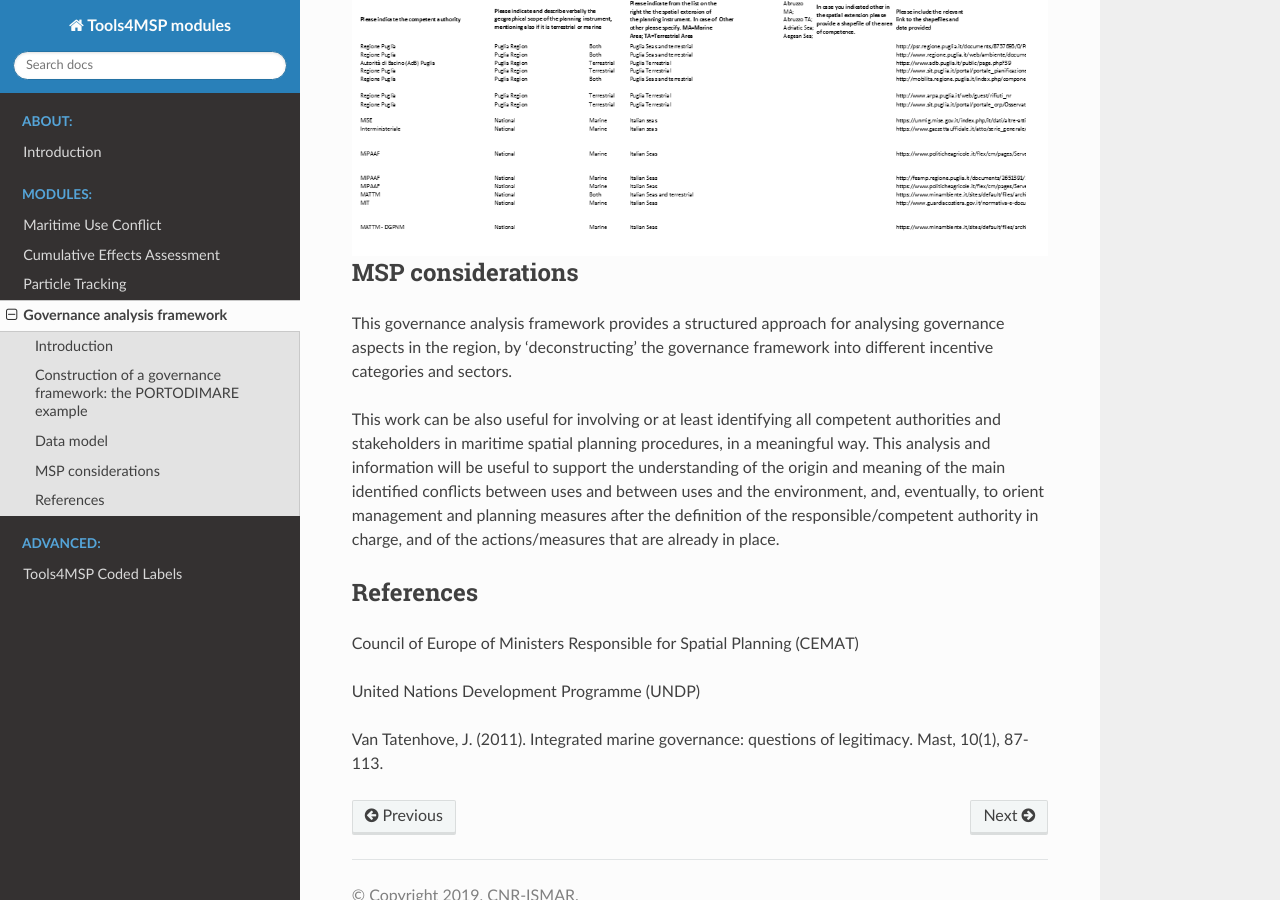
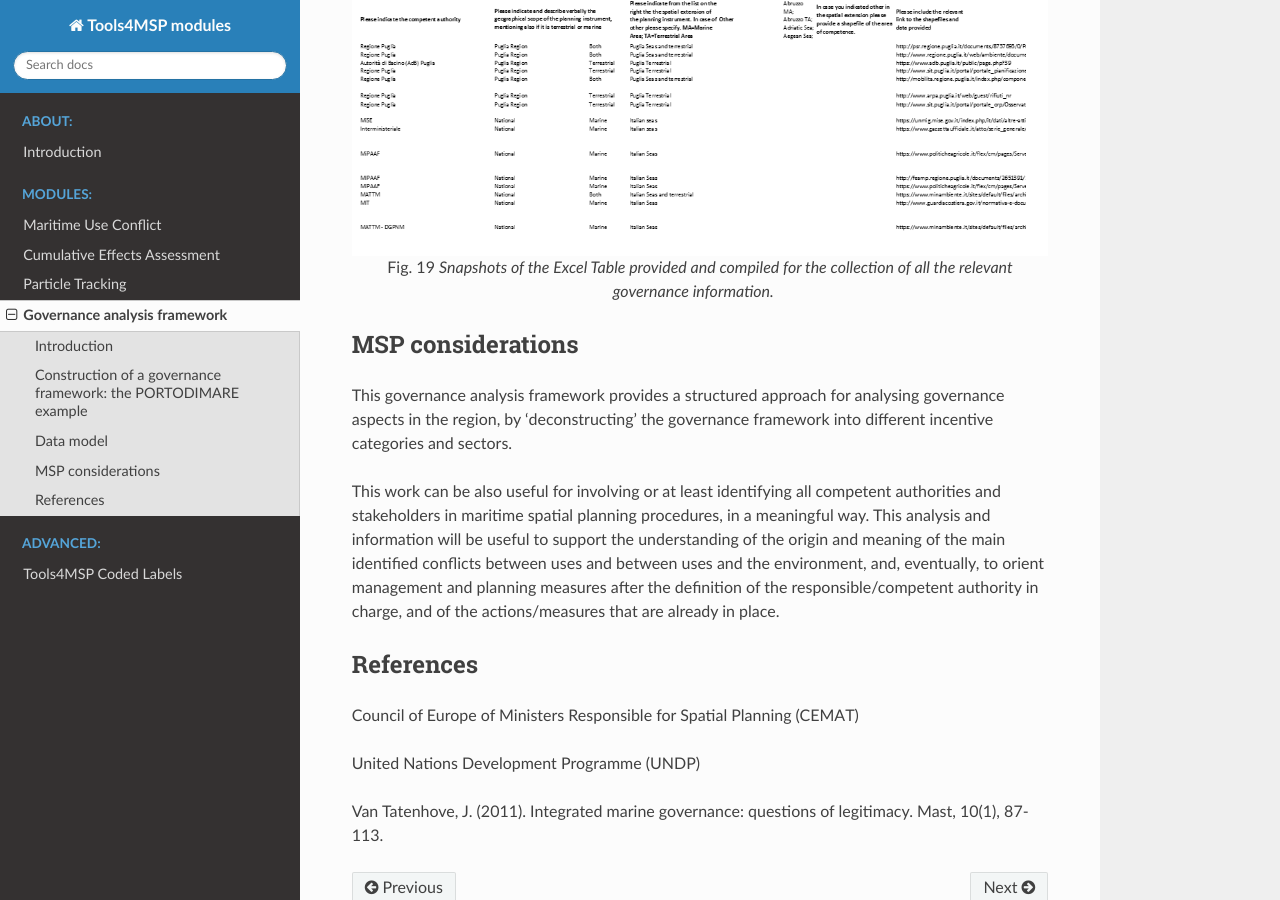
Before and after one commit to CNR-ISMAR/tools4msp, a Sphinx documentation site: the page built from docs/modules/governance/index.rst, in a window 1280 px wide and 900 px high, scrolled down 2260 px. Built offline with Sphinx 7.4.7 and the Read the Docs theme 2.0.0, drawn with Linux system fonts in a browser that asks for light colours.

Commit message:
added caption

```diff
--- a/docs/modules/governance/index.rst
+++ b/docs/modules/governance/index.rst
@@ -78,6 +78,8 @@ different categories were:
    :align: center
    :name: governance-categories
 
+   Snapshots of the Excel Table provided and compiled for the collection of all the relevant governance information.
+
 
 MSP considerations
 ------------------
```
